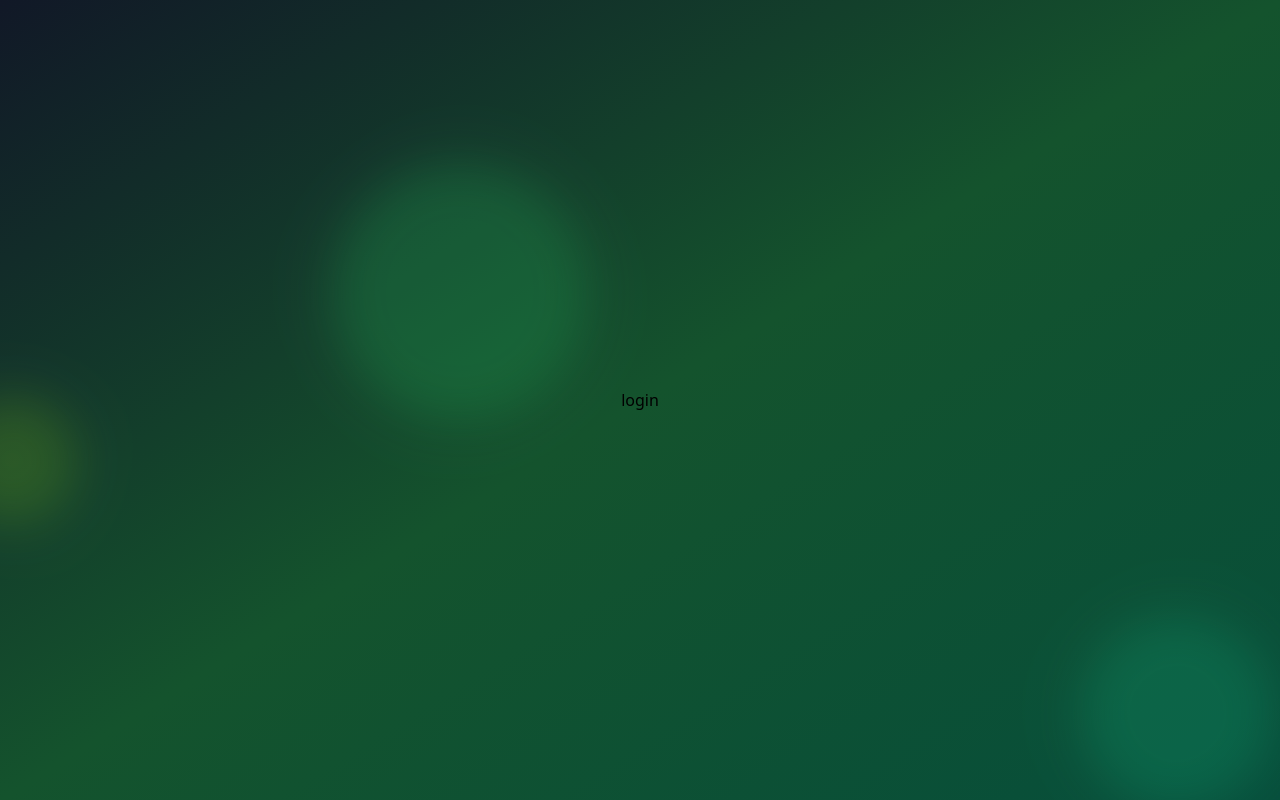
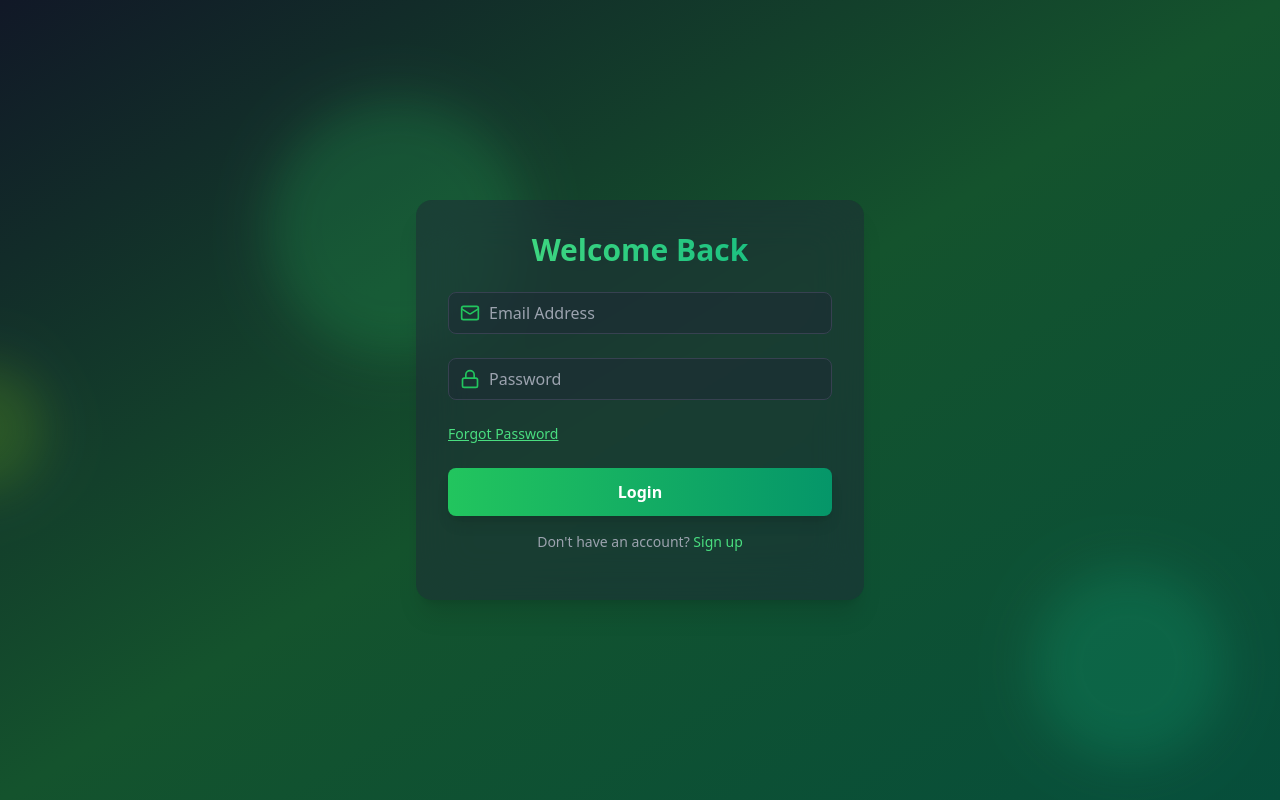
Before and after one commit to playerwave/Advance-Mern-Auth, a React (Vite) app in the folder frontend/: page /login in a window 1280 px wide. Built offline with nearby package versions, Linux system fonts and the light colour scheme.

Commit message:
Login Page UI

```diff
--- a/frontend/eslint.config.js
+++ b/frontend/eslint.config.js
@@ -29,6 +29,7 @@
       ...react.configs["jsx-runtime"].rules,
       ...reactHooks.configs.recommended.rules,
       "react/prop-types": "off",
+      "react/no-unescaped-entities": "off",
       "react/jsx-no-target-blank": "off",
       "react-refresh/only-export-components": [
         "warn",
--- a/frontend/src/pages/LoginPage.jsx
+++ b/frontend/src/pages/LoginPage.jsx
@@ -1,5 +1,86 @@
+import { useState } from "react";
+import { motion } from "framer-motion";
+import { Mail, Loader, Lock } from "lucide-react";
+import { Link } from "react-router-dom";
+import Input from "../components/Input";
+
 const LoginPage = () => {
-  return <div>login</div>;
+  const [email, setEmail] = useState("");
+  const [password, setPassword] = useState("");
+  const isLoading = false;
+
+  const handleLogin = (e) => {
+    e.preventDefault();
+  };
+
+  return (
+    <motion.div
+      initial={{ opacity: 0, y: 20 }}
+      animate={{ opacity: 1, y: 0 }}
+      transition={{ duration: 0.5 }}
+      className="max-w-md w-full bg-gray-800 bg-opacity-50 backdrop-filter
+      backdrop-blur-xl rounded-2xl shadow-xl overflow-hidden"
+    >
+      <div className="p-8">
+        <h2
+          className="text-3xl font-bold mb-6 text-center bg-gradient-to-r
+        from-green-400 to-emerald-500 text-transparent bg-clip-text"
+        >
+          Welcome Back
+        </h2>
+
+        <form onSubmit={handleLogin}>
+          <Input
+            icon={Mail}
+            type="email"
+            placeholder="Email Address"
+            value={email}
+            onChange={(e) => setEmail(e.target.value)}
+          />
+
+          <Input
+            icon={Lock}
+            type="password"
+            placeholder="Password"
+            value={password}
+            onChange={(e) => setPassword(e.target.value)}
+          />
+
+          <div className="flex items-center mb-6">
+            <Link
+              to="/forgot-password"
+              className="text-sm text-green-400 hover: underline"
+            >
+              Forgot Password
+            </Link>
+          </div>
+
+          <motion.button
+            whileHover={{ scale: 1.02 }}
+            whileTap={{ scale: 0.98 }}
+            className="w-full py-3 px-4 bg-gradient-to-r from-green-500 to-emerald-600 text-white font-bold
+            rounded-lg shadow-lg hover:from-green-600 hover:to-emerald-700 focus:outline-none focus:ring-2
+            focus:ring-green-500 focus:ring-offset-2 focus:ring-offset-gray-900 transition duration-200"
+            type="submit"
+          >
+            {isLoading ? (
+              <Loader className="w-6 h-6 animate-spin text-center mx-auto" />
+            ) : (
+              "Login"
+            )}
+          </motion.button>
+        </form>
+        <div className="px-8 py-4 bg-900 bg-opacity-50 flex justify-center">
+          <p className="text-sm text-gray-400">
+            Don't have an account?{" "}
+            <Link to="/signup" className="text-green-400 hover:underline">
+              Sign up
+            </Link>
+          </p>
+        </div>
+      </div>
+    </motion.div>
+  );
 };
 
 export default LoginPage;
```
